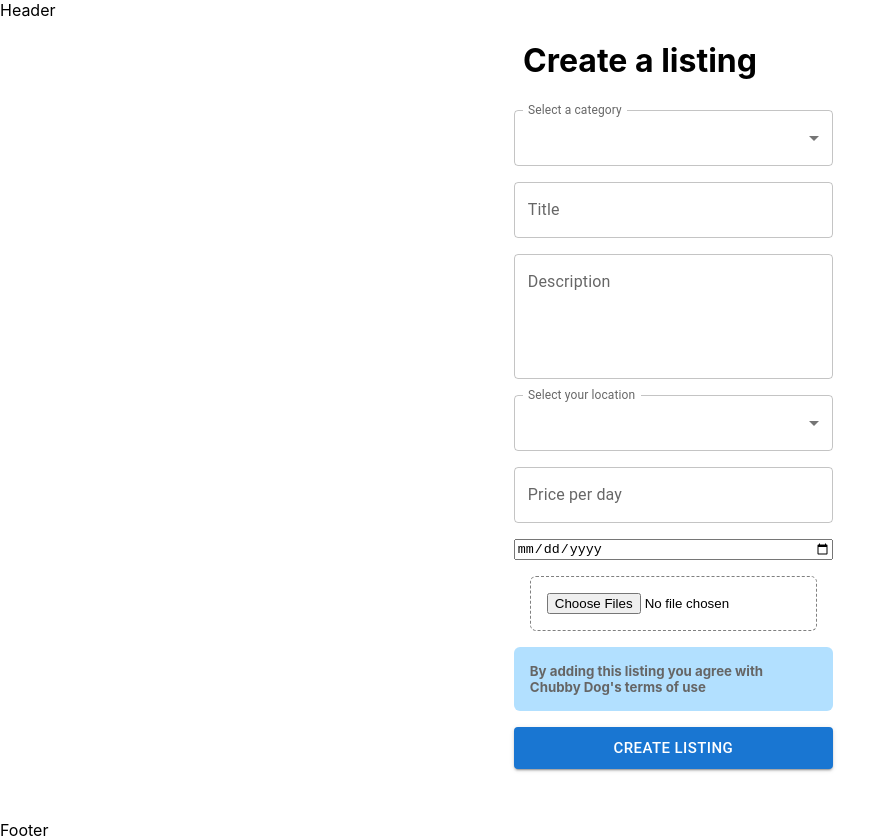
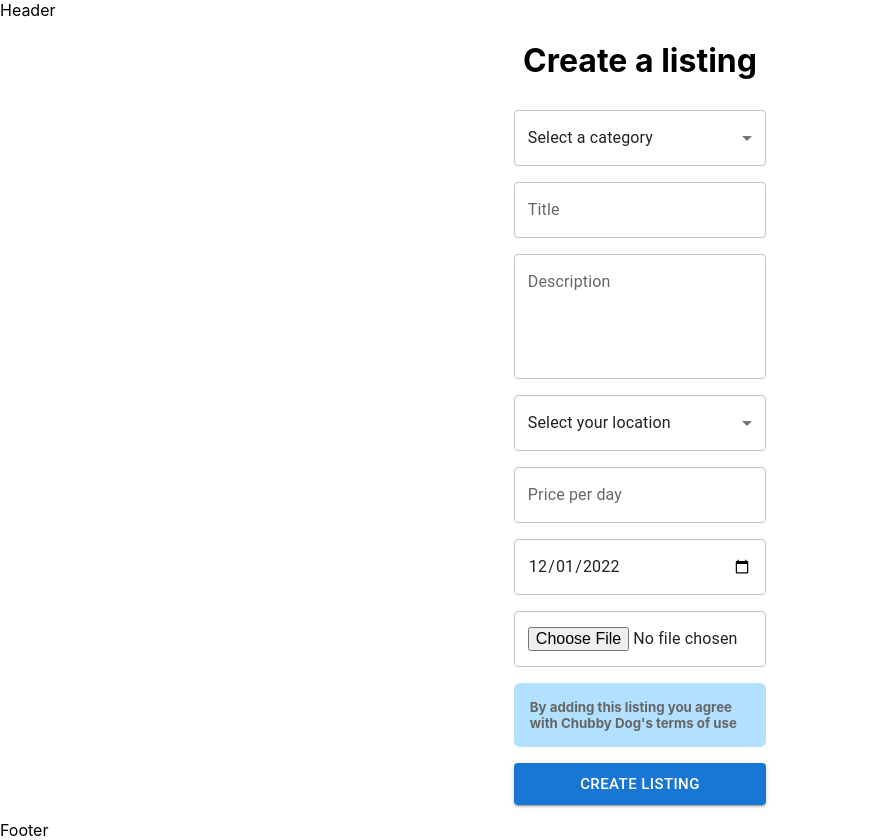
Before and after one commit to mirrenil/arbetsmetodik, a React (Create React App) app: page /newlisting in a window 1280 px wide. Shown: the whole page, without its empty margins (0-896 px from the left). Built offline with nearby package versions, Linux system fonts and the light colour scheme.

Commit message:
replaces html with MUI

```diff
--- a/src/Pages/NewListingPage.tsx
+++ b/src/Pages/NewListingPage.tsx
@@ -11,8 +11,8 @@ import { display } from "@mui/system";
 
 const categories = [
   {
-    value: "",
-    label: "",
+    value: "Select a category",
+    label: "Select a category",
   },
   {
     value: "Electronics",
@@ -34,8 +34,8 @@ const categories = [
 
 const locations = [
   {
-    value: "",
-    label: "",
+    value: "Select your location",
+    label: "Select your location",
   },
   {
     value: "Stockholm",
@@ -59,6 +59,7 @@ function NewListing() {
   const [description, setDescription] = useState("");
   const [price, setPrice] = useState("");
   const [image, setImage] = useState([]);
+  const [availability, setAvailability] = useState("");
   const listingsRef = collection(db, "listings");
   const navigate = useNavigate();
 
@@ -100,7 +101,13 @@ function NewListing() {
 
   return (
     <div
-      style={{ display: "flex", flexDirection: "column", alignItems: "center", height: "100vh", margin: "auto" }}
+      style={{
+        display: "flex",
+        flexDirection: "column",
+        alignItems: "center",
+        height: "100vh",
+        margin: "auto",
+      }}
     >
       <h1>Create a listing</h1>
       <Box
@@ -115,10 +122,9 @@ function NewListing() {
       >
         <FormGroup onSubmit={handleNewListing}>
           <TextField
-          sx={{marginBottom: "1rem"}}
+            sx={{ marginBottom: "1rem" }}
             id="outlined-select-category-native"
             select
-            label="Select a category"
             value={category}
             onChange={(e) => setCategory(e.target.value)}
             SelectProps={{
@@ -132,14 +138,14 @@ function NewListing() {
             ))}
           </TextField>
           <TextField
-          sx={{marginBottom: "1rem"}}
+            sx={{ marginBottom: "1rem" }}
             id="outlined-basic"
             label="Title"
             variant="outlined"
             onChange={(e) => setTitle(e.target.value)}
           />
           <TextField
-          sx={{marginBottom: "1rem"}}
+            sx={{ marginBottom: "1rem" }}
             id="outlined-multiline-static"
             multiline
             rows={4}
@@ -147,10 +153,9 @@ function NewListing() {
             onChange={(e) => setDescription(e.target.value)}
           />
           <TextField
-          sx={{marginBottom: "1rem"}}
+            sx={{ marginBottom: "1rem" }}
             id="outlined-select-category-native"
             select
-            label="Select your location"
             value={location}
             onChange={(e) => setLocation(e.target.value)}
             SelectProps={{
@@ -164,7 +169,7 @@ function NewListing() {
             ))}
           </TextField>
           <TextField
-          sx={{marginBottom: "1rem"}}
+            sx={{ marginBottom: "1rem" }}
             id="outlined-basic"
             label="Price per day"
             variant="outlined"
@@ -172,26 +177,20 @@ function NewListing() {
           />
 
           {/* FANCIER DATE PICKER HERE IF WE HAVE TIME */}
-
-          <input type="date" name="date" id="date" />
-
-          <div
-            style={{
-              border: "1px dashed grey",
-              borderRadius: "6px",
-              margin: "1rem",
-            }}
-          >
-            <input
-              style={{ padding: "1rem" }}
+          <TextField
+            sx={{ marginBottom: "1rem" }}
+            type="date"
+            id="outlined-basic"
+            variant="outlined"
+            defaultValue="2022-12-01"
+            onChange={(e) => setAvailability(e.target.value)}
+          />
+          <TextField
+            sx={{ marginBottom: "1rem" }}
             type="file"
+            id="outlined-basic"
             onChange={() => handleImage()}
-              name="image"
-              id="image"
-              accept="image/png, image/jpeg"
-              multiple
           />
-          </div>
 
           <Box
             sx={{
```
Lines whose indentation alone changed are shown as unchanged.
